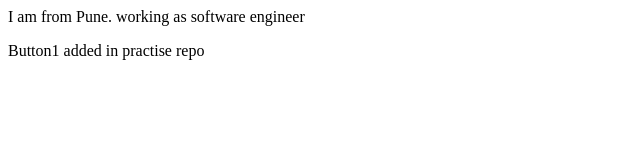
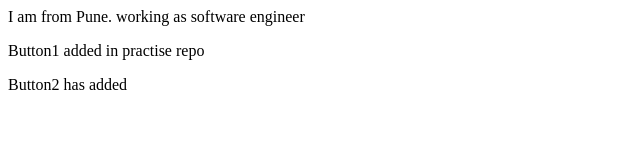
Before and after one commit to GadaveNisha/myPractise, a plain HTML site: page index.html in a window 1280 px wide. Shown: the whole page, without its empty margins (0-640 px from the left). Drawn offline with Linux system fonts and the light colour scheme.

Commit message:
practise fourth commit

```diff
--- a/index.html
+++ b/index.html
@@ -1,2 +1,3 @@
 <p> I am from Pune. working as software engineer </p>
 <p> Button1 added in practise repo</p>
+<p> Button2 has added </p>
```
